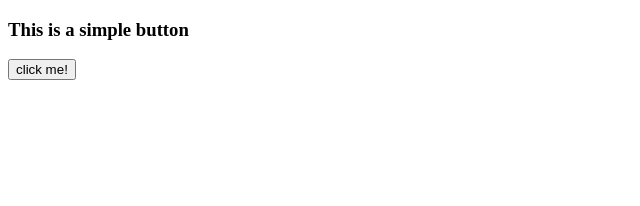
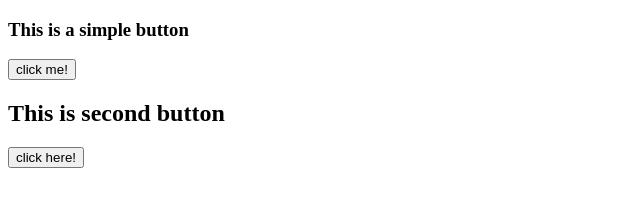
Before and after one commit to code-with-akash/Learning-git, a plain HTML site: page button.html in a window 1280 px wide. Shown: the whole page, without its empty margins (0-640 px from the left). Drawn offline with Linux system fonts and the light colour scheme.

Commit message:
adding second button

```diff
--- a/button.html
+++ b/button.html
@@ -8,5 +8,7 @@
 <body>
     <h3>This is a simple button</h3>
     <button>click me!</button>
+    <h2>This is second button</h2>
+    <button>click here!</button>
 </body>
 </html>
```
